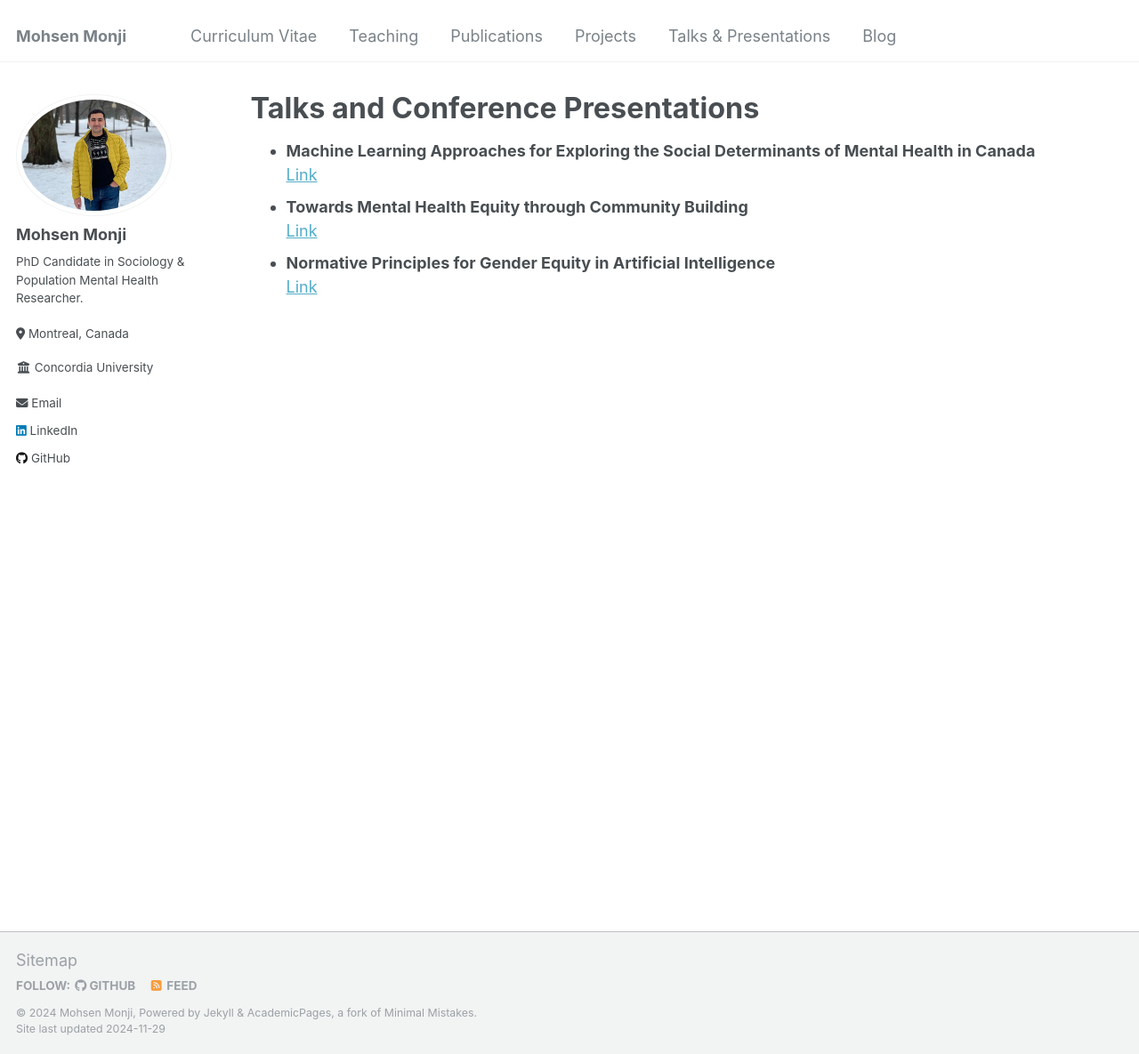
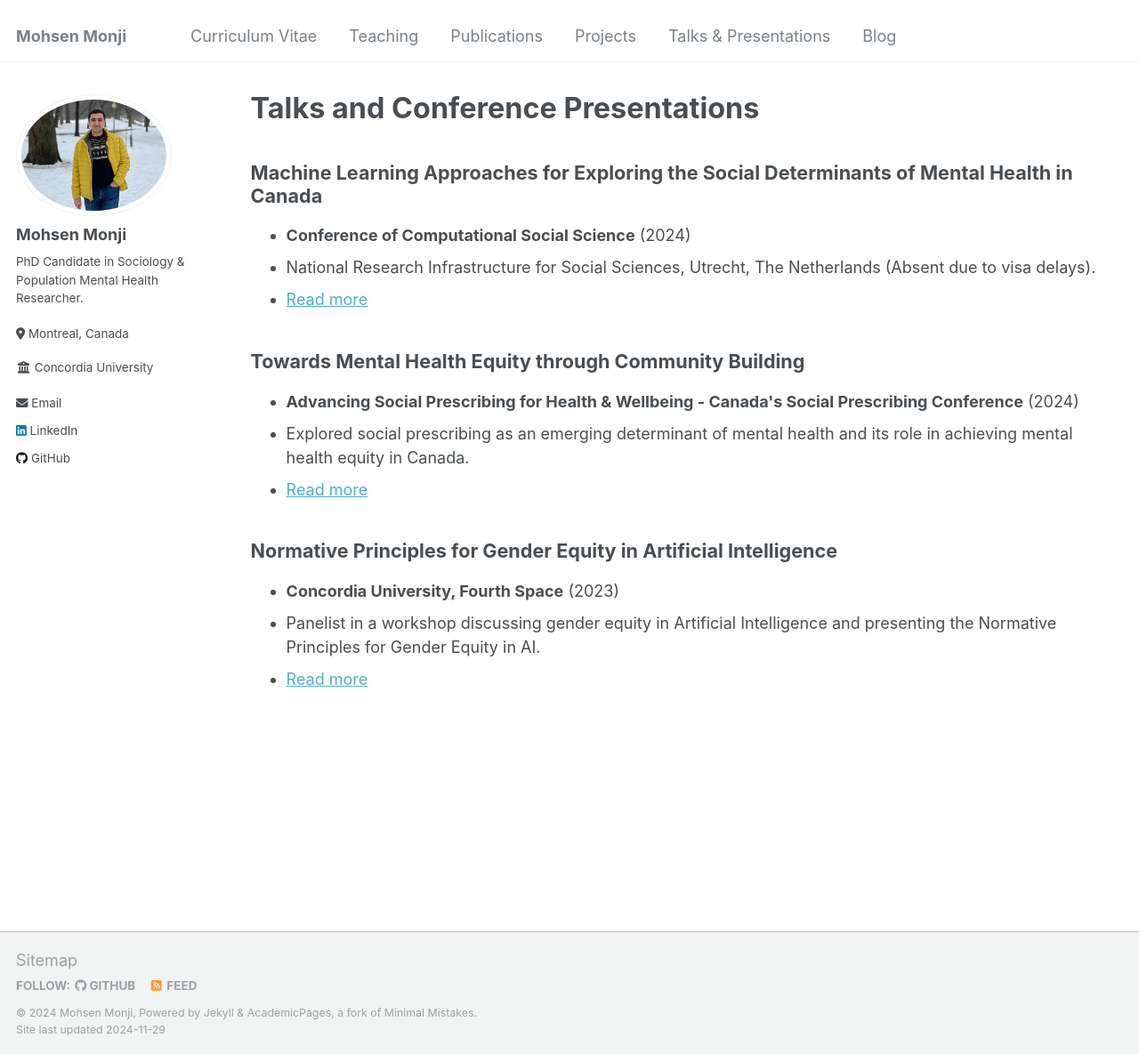
Before and after one commit to Mohsnmonji/mohsnmonji.github.io, a Jekyll site: the page built from _pages/talks.html, in a window 1280 px wide and 1185 px high. Shown: the whole window at 89% size. Built offline with Jekyll 4.4.1, drawn with Linux system fonts in a browser that asks for light colours.

Commit message:
Update talks.html

```diff
--- a/_pages/talks.html
+++ b/_pages/talks.html
@@ -5,13 +5,23 @@ permalink: /talks/
 author_profile: true
 ---
 
+<h3>Machine Learning Approaches for Exploring the Social Determinants of Mental Health in Canada</h3>
 <ul>
-{% for post in site.talks reversed %}
-  <li>
-    <strong>{{ post.title }}</strong><br>
-    {% if post.external_url %}
-      <a href="{{ post.external_url }}" target="_blank">Link</a>
-    {% endif %}
-  </li>
-{% endfor %}
+  <li><strong>Conference of Computational Social Science</strong> (2024)</li>
+  <li>National Research Infrastructure for Social Sciences, Utrecht, The Netherlands (Absent due to visa delays).</li>
+  <li><a href="https://odissei-data.nl/event/odissei-conference-2024/" target="_blank">Read more</a></li>
 </ul>
+
+<h3>Towards Mental Health Equity through Community Building</h3>
+<ul>
+  <li><strong>Advancing Social Prescribing for Health & Wellbeing - Canada's Social Prescribing Conference</strong> (2024)</li>
+  <li>Explored social prescribing as an emerging determinant of mental health and its role in achieving mental health equity in Canada.</li>
+  <li><a href="https://www.socialprescribing.ca/social-prescribing-conference-2024" target="_blank">Read more</a></li>
+</ul>
+
+<h3>Normative Principles for Gender Equity in Artificial Intelligence</h3>
+<ul>
+  <li><strong>Concordia University, Fourth Space</strong> (2023)</li>
+  <li>Panelist in a workshop discussing gender equity in Artificial Intelligence and presenting the Normative Principles for Gender Equity in AI.</li>
+  <li><a href="https://www.concordia.ca/cuevents/offices/provost/fourth-space/programming/2023/08/22/affecting-machines.html" target="_blank">Read more</a></li>
+</ul>
```
